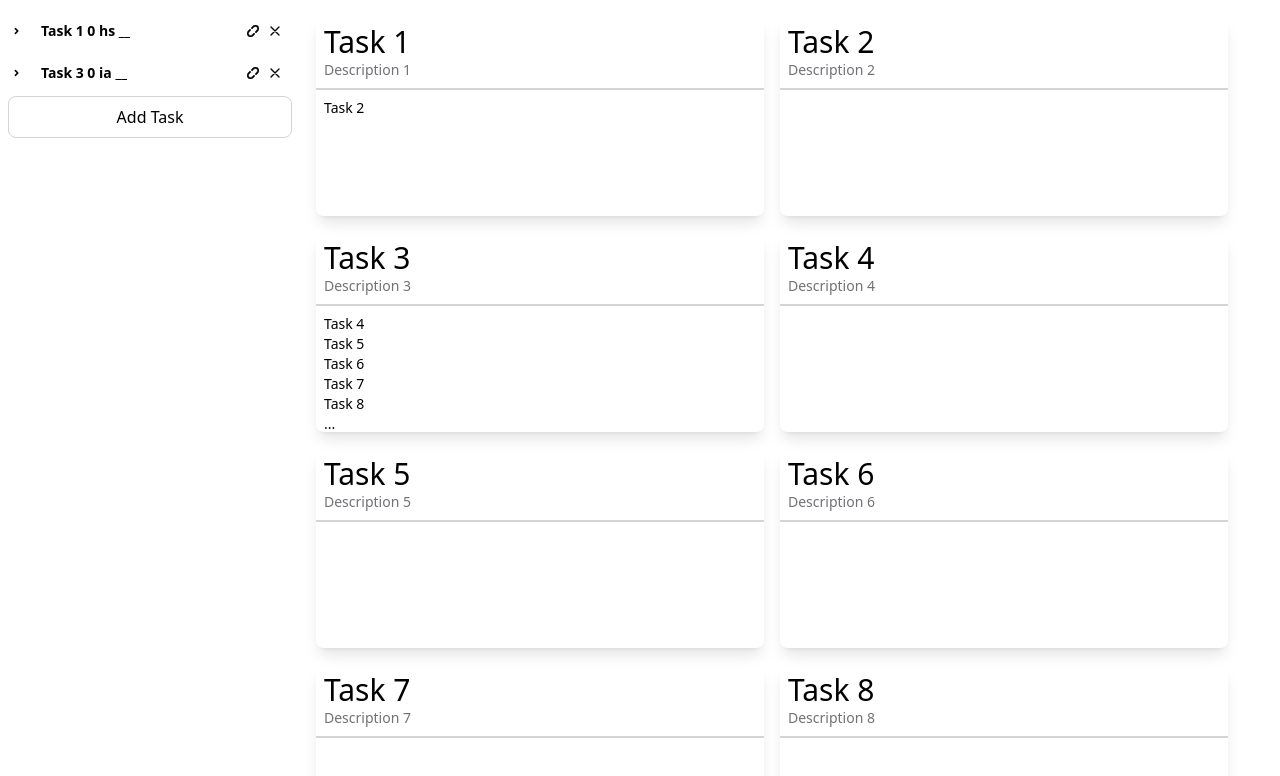
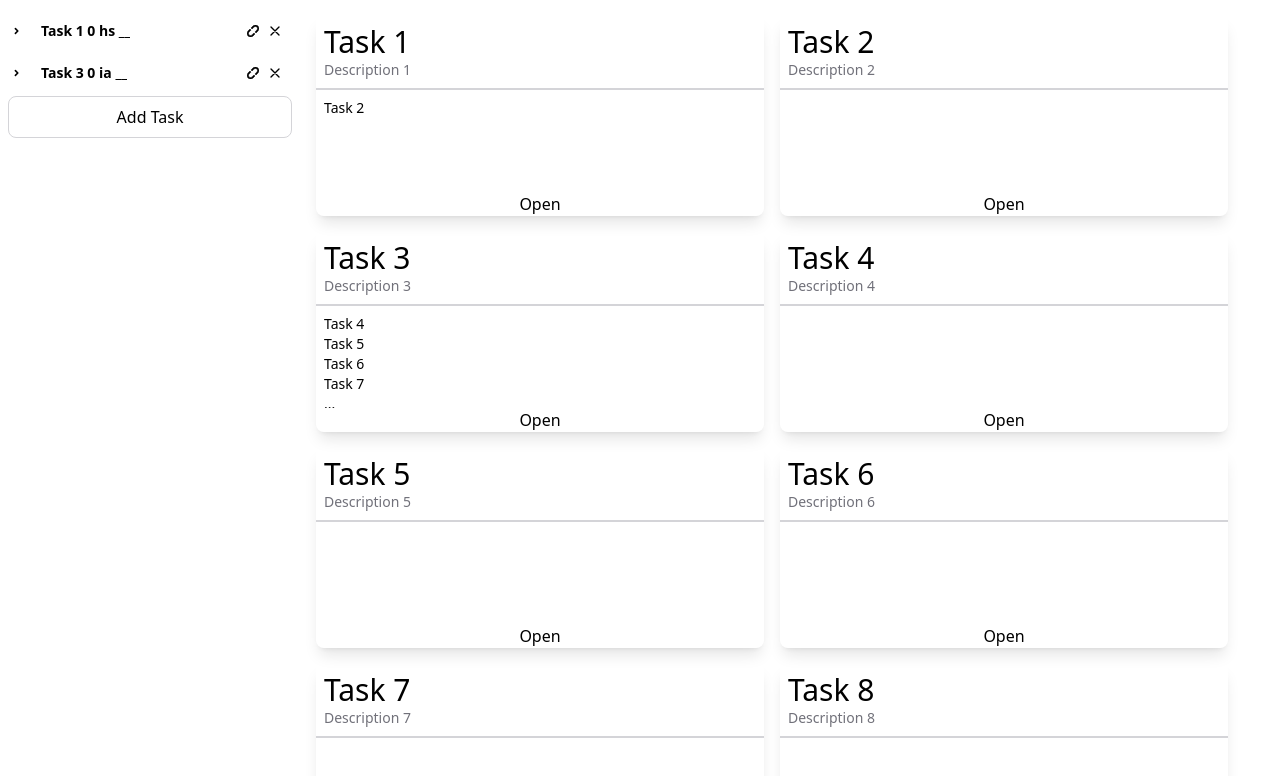
Before and after one commit to erotourtes/Tasks, a React (Vite) app: page / in a window 1280 px wide. Shown: the top 776 px of the page. Built offline with nearby package versions, Linux system fonts and the light colour scheme.

Commit message:
feat: extracted drop logic from movable to main screen

```diff
--- /dev/null
+++ b/src/components/AllCardsScreen.tsx
@@ -0,0 +1,38 @@
+import { StoreState } from "../utils/types";
+import { Task } from "@types";
+import { useSelector } from "react-redux";
+import Card from "./Card";
+
+interface AllCardsScreenProps {
+  isOver: boolean;
+  onTaskClick: (task: Task) => void
+}
+
+function AllCardsScreen({ isOver, onTaskClick }: AllCardsScreenProps) {
+  const tasks = useSelector<StoreState, Task[]>(
+    (state) => state.entities.task.tasks,
+  );
+
+  return (
+    <>
+      <div
+        className={`${
+          isOver && "brightness-50"
+        } flex flex-wrap gap-4 justify-start`}
+      >
+        {tasks.map((task) => (
+          <Card
+            key={task.id}
+            task={task}
+            onTaskClick={() => onTaskClick(task)}
+            subtasks={task.subtasks.map(
+              (id) => tasks.find((task) => task.id === id)!,
+            )}
+          />
+        ))}
+      </div>
+    </>
+  );
+}
+
+export default AllCardsScreen;
--- a/src/components/Card.tsx
+++ b/src/components/Card.tsx
@@ -7,12 +7,13 @@ import { useDispatch } from "react-redux";
 
 interface CardProps {
   task: Task;
+  onTaskClick: () => void;
   subtasks: Task[];
 }
 
 const taskText = (type: string) => (type === "Completed" ? "line-through" : "");
 
-export default function Card({ task, subtasks }: CardProps) {
+export default function Card({ task, subtasks, onTaskClick }: CardProps) {
   const cardHeight = 200;
 
   const dispatch = useDispatch();
@@ -33,7 +34,7 @@ export default function Card({ task, subtasks }: CardProps) {
       draft.description = description;
     });
 
-    updateTaskInstantly(dispatch, newTask)
+    updateTaskInstantly(dispatch, newTask);
     setIsEditing(false);
   };
 
@@ -71,6 +72,7 @@ export default function Card({ task, subtasks }: CardProps) {
 
       <ListContainer iterable={subtasks} />
 
+      <button onClick={onTaskClick}>Open</button>
       {isEditing && (
         <div className="bg-zinc-500 text-zinc-50 absolute rounded-lg bottom-2 right-2 space-x-2">
           <button
--- a/src/components/CardViewScreen.tsx
+++ b/src/components/CardViewScreen.tsx
@@ -10,7 +10,7 @@ export default function CardViewScreen({
   onBackPressed,
 }: CardViewScreenProps) {
   return (
-    <div >
+    <div>
       <button className={`border-zinc-800 mb-3`} onClick={onBackPressed}>
         Click to go Back
       </button>
--- a/src/components/MainScreen.tsx
+++ b/src/components/MainScreen.tsx
@@ -1,24 +1,39 @@
 import { useState } from "react";
-import Movable from "./Movable";
-import { Task } from "@/utils/types";
+import AllCardsScreen from "./AllCardsScreen";
+import { DragTypes, Task } from "@/utils/types";
 import CardViewScreen from "./CardViewScreen";
+import { useDrop } from "react-dnd";
+import { TabNode } from "@/utils/TabsMethods";
+import DropArea from "./DropArea";
 
 export default function MainScreen() {
   const [task, setTask] = useState<Task | null>();
 
+  const [{ isOver }, dropRef] = useDrop(() => ({
+    accept: DragTypes.TAB,
+    drop: (item: { id: string; tab: TabNode<Task> }) => {
+      setTask(item.tab.getForeign());
+    },
+    collect: (monitor) => ({
+      isOver: !!monitor.isOver(),
+    }),
+  }));
+
   const screen =
     task == null ? (
-      <Movable onMoveTaskToScreen={setTask} />
+      <AllCardsScreen isOver={isOver} onTaskClick={(task) => setTask(task)} />
     ) : (
       <CardViewScreen task={task} onBackPressed={() => setTask(null)} />
     );
 
   return (
     <div
-      // ref={dropRef}
-      // className={`w-full h-full relative dark:bg-zinc-700 p-4 overflow-y-auto`}
+      ref={dropRef}
+      className={`w-full h-full relative dark:bg-zinc-700 p-4 overflow-y-auto`}
     >
       {screen}
+
+      <DropArea isOver={isOver} />
     </div>
   );
 }
--- a/src/components/Movable.tsx
+++ /dev/null
@@ -1,56 +0,0 @@
-import { DragTypes, StoreState } from "../utils/types";
-import { useDrop } from "react-dnd";
-import { Task } from "@types";
-import { useSelector } from "react-redux";
-import DropArea from "./DropArea";
-import Card from "./Card";
-import { TabNode } from "@/utils/TabsMethods";
-
-interface MovableProps {
-  onMoveTaskToScreen: (task: Task) => void;
-}
-
-function Movable({ onMoveTaskToScreen }: MovableProps) {
-  const tasks = useSelector<StoreState, Task[]>(
-    (state) => state.entities.task.tasks,
-  );
-
-  const [{ isOver }, dropRef] = useDrop(() => ({
-    accept: DragTypes.TAB,
-    drop: (item: { id: string; tab: TabNode<Task> }) => {
-      onMoveTaskToScreen(item.tab.getForeign());
-    },
-    collect: (monitor) => ({
-      isOver: !!monitor.isOver(),
-    }),
-  }));
-
-  return (
-    <>
-      <div
-        ref={dropRef}
-        className={`w-full h-full relative dark:bg-zinc-700 p-4 overflow-y-auto`}
-      >
-        <div
-          className={`${
-            isOver && "brightness-50"
-          } flex flex-wrap gap-4 justify-start`}
-        >
-          {tasks.map((task) => (
-            <Card
-              key={task.id}
-              task={task}
-              subtasks={task.subtasks.map(
-                (id) => tasks.find((task) => task.id === id)!,
-              )}
-            />
-          ))}
-        </div>
-
-        <DropArea isOver={isOver} />
-      </div>
-    </>
-  );
-}
-
-export default Movable;
```
